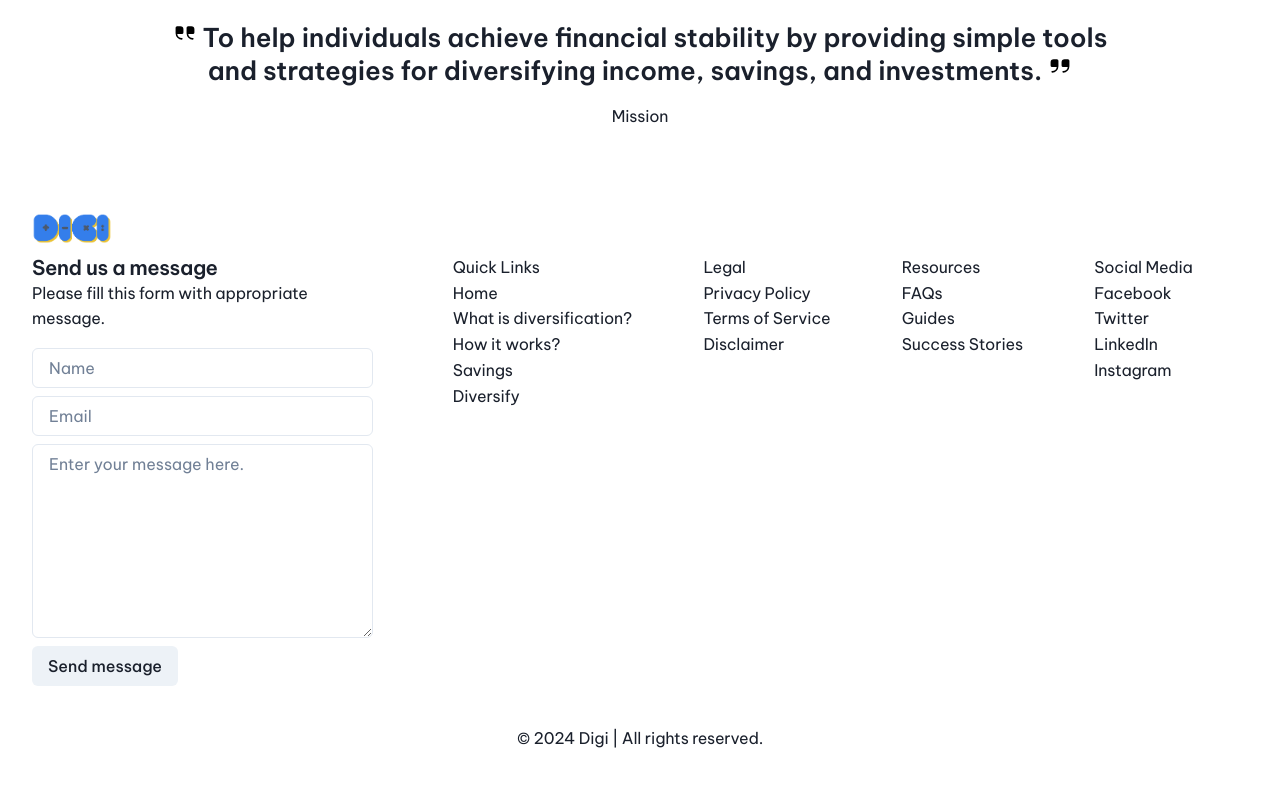
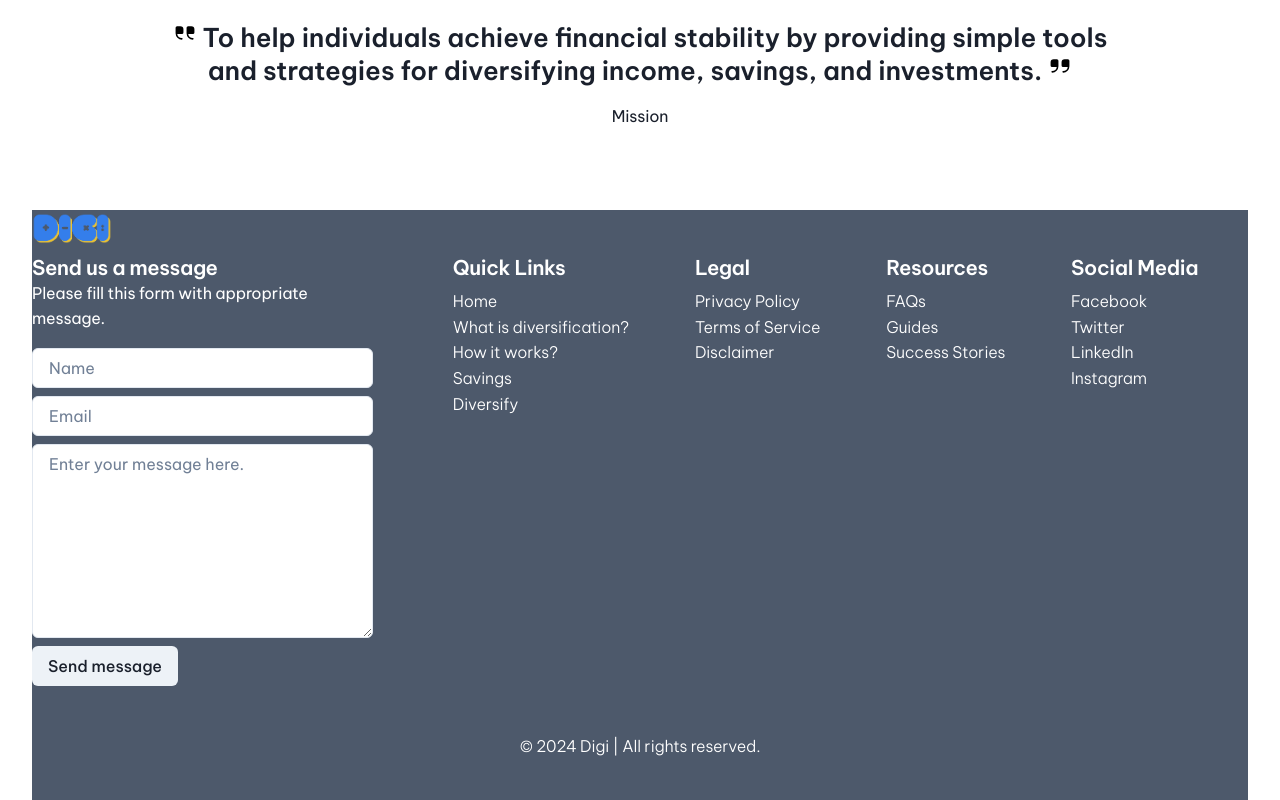
Before and after one commit to irefranscosme/digi, a Next.js app: page / in a window 1280 px wide. Shown: the part 1638-2438 px from the top of the page. Built offline with nearby package versions, Linux system fonts and the light colour scheme.

Commit message:
footer add background and text color

```diff
--- a/app/sections/footer.tsx
+++ b/app/sections/footer.tsx
@@ -16,10 +16,16 @@ import React from 'react';
 
 const Footer = () => {
     return (
-        <>
+        <Stack
+            position="relative"
+            backgroundColor={'brand.secondary'}
+            justifyContent={'center'}
+            color={'white'}
+        >
             <Stack
                 paddingBlock={['20', '20', '0']}
                 justifyContent={'space-between'}
+                position={'relative'}
             >
                 <Flex width="5em" mx={['auto', 'auto', 'unset']}>
                     <Image src="/assets/digi.png" alt="digi.png" />
@@ -45,15 +51,22 @@ const Footer = () => {
                         <form>
                             <Flex gap="2" flexDirection="column">
                                 <FormControl isRequired>
-                                    <Input placeholder="Name" />
+                                    <Input
+                                        placeholder="Name"
+                                        backgroundColor={'white'}
+                                    />
                                 </FormControl>
                                 <FormControl isRequired>
-                                    <Input placeholder="Email" />
+                                    <Input
+                                        placeholder="Email"
+                                        backgroundColor={'white'}
+                                    />
                                 </FormControl>
                                 <FormControl isRequired>
                                     <Textarea
+                                        rows={8}
                                         placeholder="Enter your message here."
-                                        rows={8}
+                                        backgroundColor={'white'}
                                     />
                                 </FormControl>
                                 <FormControl>
@@ -81,17 +94,19 @@ const Footer = () => {
                         gap={4}
                     >
                         <GridItem area={'quick-links'}>
+                            <Heading
+                                lineHeight="1.272"
+                                letterSpacing="-0.017em"
+                                fontSize="1.272em"
+                                mb="0.4em"
+                            >
+                                Quick Links
+                            </Heading>
                             <Text
                                 lineHeight="1.618"
                                 letterSpacing="-0.011em"
                                 fontSize="1em"
-                            >
-                                Quick Links
-                            </Text>
-                            <Text
-                                lineHeight="1.618"
-                                letterSpacing="-0.011em"
-                                fontSize="1em"
+                                fontWeight="thin"
                             >
                                 Home
                             </Text>
@@ -99,6 +114,7 @@ const Footer = () => {
                                 lineHeight="1.618"
                                 letterSpacing="-0.011em"
                                 fontSize="1em"
+                                fontWeight="thin"
                             >
                                 What is diversification?
                             </Text>
@@ -106,6 +122,7 @@ const Footer = () => {
                                 lineHeight="1.618"
                                 letterSpacing="-0.011em"
                                 fontSize="1em"
+                                fontWeight="thin"
                             >
                                 How it works?
                             </Text>
@@ -113,6 +130,7 @@ const Footer = () => {
                                 lineHeight="1.618"
                                 letterSpacing="-0.011em"
                                 fontSize="1em"
+                                fontWeight="thin"
                             >
                                 Savings
                             </Text>
@@ -120,22 +138,25 @@ const Footer = () => {
                                 lineHeight="1.618"
                                 letterSpacing="-0.011em"
                                 fontSize="1em"
+                                fontWeight="thin"
                             >
                                 Diversify
                             </Text>
                         </GridItem>
                         <GridItem area={'legal'}>
+                            <Heading
+                                lineHeight="1.272"
+                                letterSpacing="-0.017em"
+                                fontSize="1.272em"
+                                mb="0.4em"
+                            >
+                                Legal
+                            </Heading>
                             <Text
                                 lineHeight="1.618"
                                 letterSpacing="-0.011em"
                                 fontSize="1em"
-                            >
-                                Legal
-                            </Text>
-                            <Text
-                                lineHeight="1.618"
-                                letterSpacing="-0.011em"
-                                fontSize="1em"
+                                fontWeight="thin"
                             >
                                 Privacy Policy
                             </Text>
@@ -143,6 +164,7 @@ const Footer = () => {
                                 lineHeight="1.618"
                                 letterSpacing="-0.011em"
                                 fontSize="1em"
+                                fontWeight="thin"
                             >
                                 Terms of Service
                             </Text>
@@ -150,22 +172,25 @@ const Footer = () => {
                                 lineHeight="1.618"
                                 letterSpacing="-0.011em"
                                 fontSize="1em"
+                                fontWeight="thin"
                             >
                                 Disclaimer
                             </Text>
                         </GridItem>
                         <GridItem area={'resources'}>
+                            <Heading
+                                lineHeight="1.272"
+                                letterSpacing="-0.017em"
+                                fontSize="1.272em"
+                                mb="0.4em"
+                            >
+                                Resources
+                            </Heading>
                             <Text
                                 lineHeight="1.618"
                                 letterSpacing="-0.011em"
                                 fontSize="1em"
-                            >
-                                Resources
-                            </Text>
-                            <Text
-                                lineHeight="1.618"
-                                letterSpacing="-0.011em"
-                                fontSize="1em"
+                                fontWeight="thin"
                             >
                                 FAQs
                             </Text>
@@ -173,6 +198,7 @@ const Footer = () => {
                                 lineHeight="1.618"
                                 letterSpacing="-0.011em"
                                 fontSize="1em"
+                                fontWeight="thin"
                             >
                                 Guides
                             </Text>
@@ -180,22 +206,25 @@ const Footer = () => {
                                 lineHeight="1.618"
                                 letterSpacing="-0.011em"
                                 fontSize="1em"
+                                fontWeight="thin"
                             >
                                 Success Stories
                             </Text>
                         </GridItem>
                         <GridItem area={'social-media'}>
+                            <Heading
+                                lineHeight="1.272"
+                                letterSpacing="-0.017em"
+                                fontSize="1.272em"
+                                mb="0.4em"
+                            >
+                                Social Media
+                            </Heading>
                             <Text
                                 lineHeight="1.618"
                                 letterSpacing="-0.011em"
                                 fontSize="1em"
-                            >
-                                Social Media
-                            </Text>
-                            <Text
-                                lineHeight="1.618"
-                                letterSpacing="-0.011em"
-                                fontSize="1em"
+                                fontWeight="thin"
                             >
                                 Facebook
                             </Text>
@@ -203,6 +232,7 @@ const Footer = () => {
                                 lineHeight="1.618"
                                 letterSpacing="-0.011em"
                                 fontSize="1em"
+                                fontWeight="thin"
                             >
                                 Twitter
                             </Text>
@@ -210,6 +240,7 @@ const Footer = () => {
                                 lineHeight="1.618"
                                 letterSpacing="-0.011em"
                                 fontSize="1em"
+                                fontWeight="thin"
                             >
                                 LinkedIn
                             </Text>
@@ -217,6 +248,7 @@ const Footer = () => {
                                 lineHeight="1.618"
                                 letterSpacing="-0.011em"
                                 fontSize="1em"
+                                fontWeight="thin"
                             >
                                 Instagram
                             </Text>
@@ -230,10 +262,11 @@ const Footer = () => {
                 fontSize="1em"
                 paddingBlock="10"
                 textAlign="center"
+                fontWeight="thin"
             >
                 © 2024 Digi | All rights reserved.
             </Text>
-        </>
+        </Stack>
     );
 };
 
```
